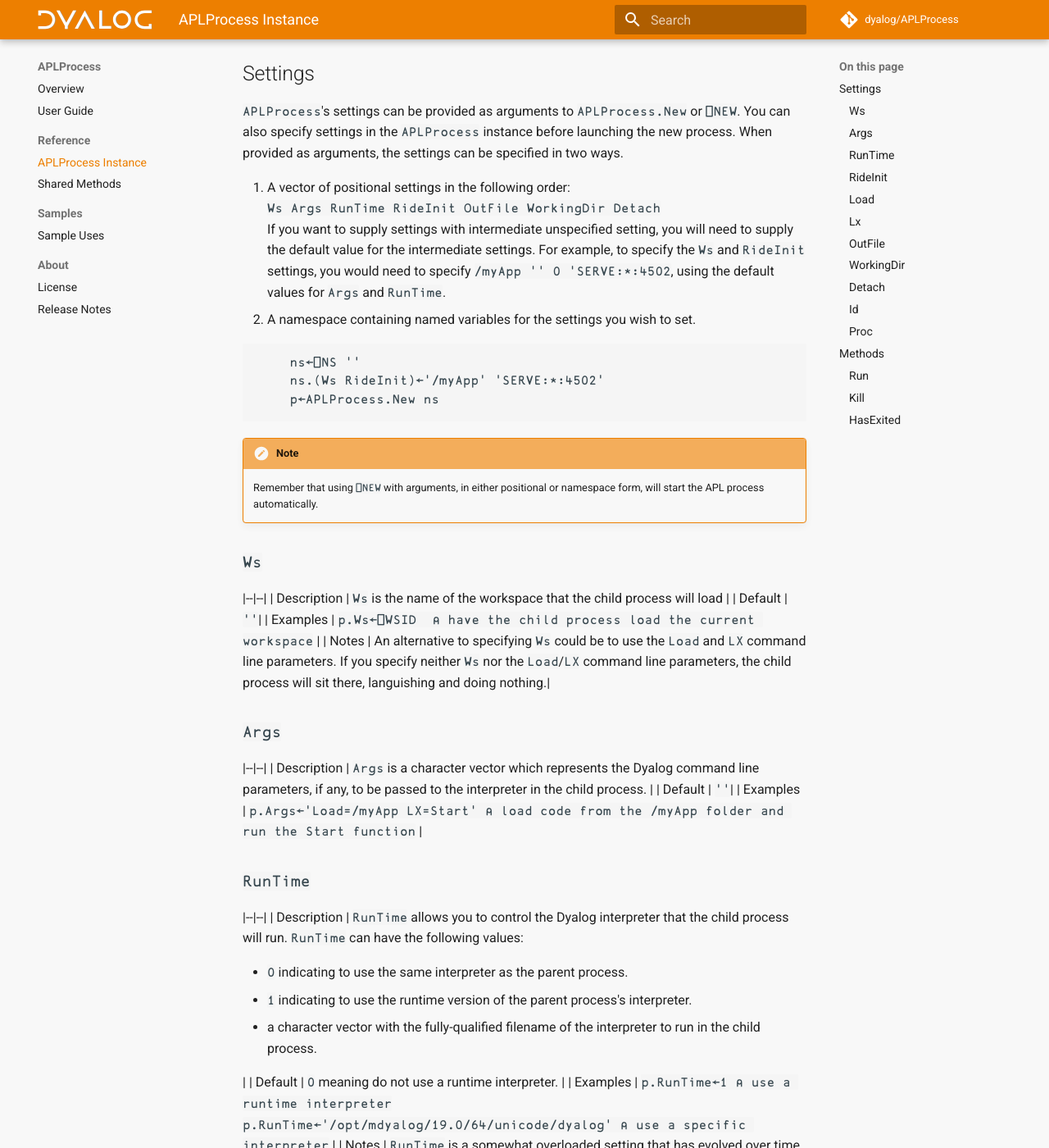
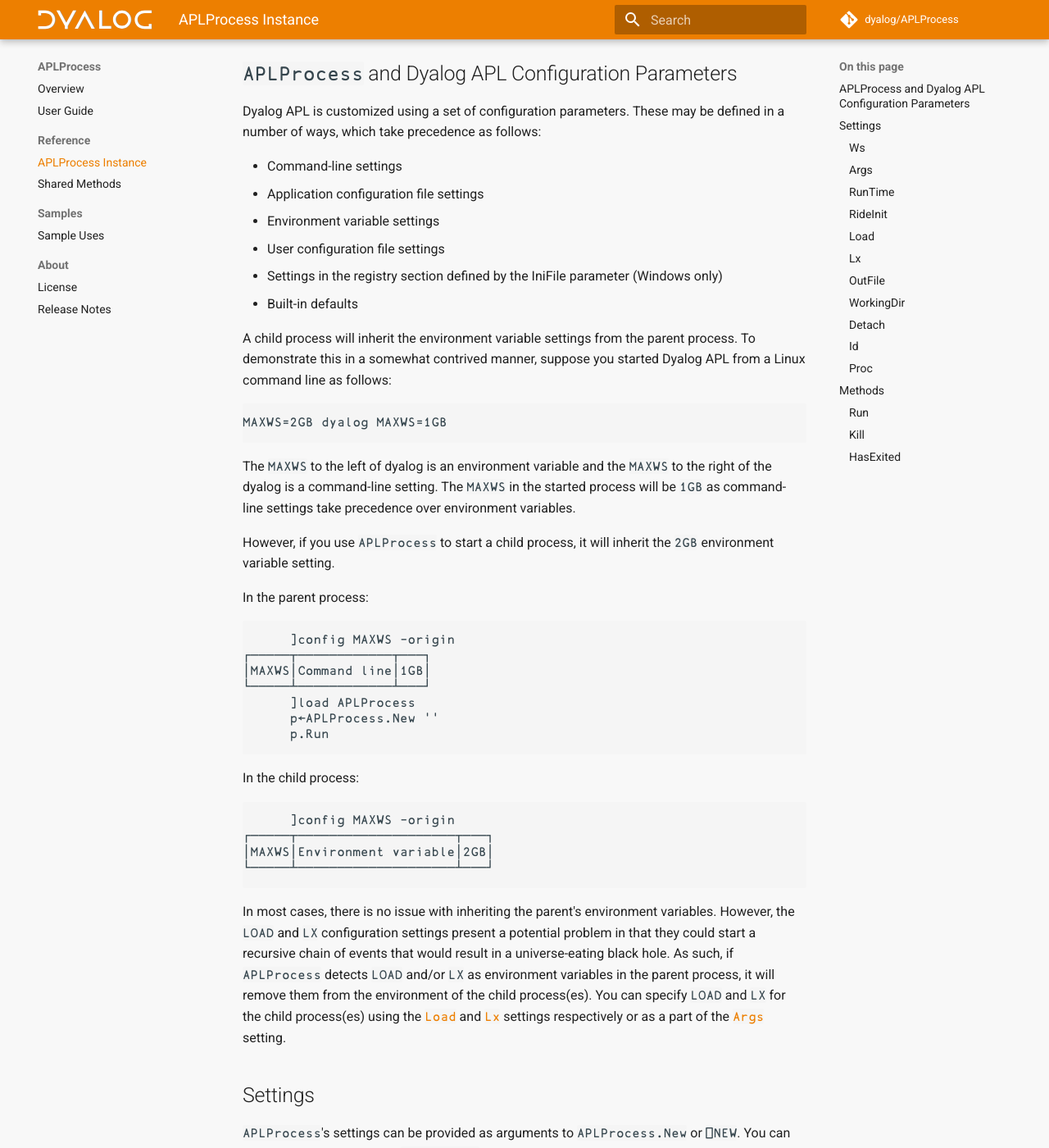
Before and after one commit to Dyalog/APLProcess, an MkDocs documentation site: the page built from docs/instance.md, in a window 1280 px wide and 1400 px high, scrolled down 199 px. Shown: the whole window at 82% size. Built offline with MkDocs 1.6.1 and Material for MkDocs 9.7.7, drawn with Linux system fonts in a browser that asks for light colours; comment, search, counter and statistics services are not loaded; the version menu is left out.

Commit message:
Readdress #3 (Issue with LOAD=)
This is a better treatment of the issue.

````diff
--- a/docs/instance.md
+++ b/docs/instance.md
@@ -1,4 +1,43 @@
 You create an instance of `APLProcess` using either `⎕NEW` or [`APLProcess.New`](shared-methods.md#new) as described in the [Creating and Starting APLProcess](./userguide.md#creating-and-starting-aplprocess).
+
+## `APLProcess` and Dyalog APL Configuration Parameters
+Dyalog APL is customized using a set of configuration parameters. These may be defined in a number of ways, which take precedence as follows:
+
+* Command-line settings
+* Application configuration file settings
+* Environment variable settings
+* User configuration file settings
+* Settings in the registry section defined by the IniFile parameter (Windows only)
+* Built-in defaults
+
+A child process will inherit the environment variable settings from the parent process. To demonstrate this in a somewhat contrived manner, suppose you started Dyalog APL from a Linux command line as follows:
+
+```APL
+MAXWS=2GB dyalog MAXWS=1GB
+```
+The `MAXWS` to the left of dyalog is an environment variable and the `MAXWS` to the right of the dyalog is a command-line setting. The `MAXWS` in the started process will be `1GB` as command-line settings take precedence over environment variables.
+
+However, if you use `APLProcess` to start a child process, it will inherit the `2GB` environment variable setting.
+
+In the parent process:
+```APL
+      ]config MAXWS -origin
+┌─────┬────────────┬───┐
+│MAXWS│Command line│1GB│
+└─────┴────────────┴───┘
+      ]load APLProcess
+      p←APLProcess.New ''
+      p.Run
+```
+In the child process:
+```APL
+      ]config MAXWS -origin
+┌─────┬────────────────────┬───┐
+│MAXWS│Environment variable│2GB│
+└─────┴────────────────────┴───┘
+```
+In most cases, there is no issue with inheriting the parent's environment
+variables. However, the `LOAD` and `LX` configuration settings present a potential problem in that they could start a recursive chain of events that would result in a universe-eating black hole. As such, if `APLProcess` detects `LOAD` and/or `LX` as environment variables in the parent process, it will remove them from the environment of the child process(es). You can specify `LOAD` and `LX` for the child process(es) using the [`Load`](#load) and [`Lx`](#lx) settings respectively or as a part of the [`Args`](#args) setting.
 
 ## Settings
 `APLProcess`'s settings can be provided as arguments to  `APLProcess.New` or `⎕NEW`. You can also specify settings in the `APLProcess` instance before launching the new process. When provided as arguments, the settings can be specified in two ways.
````
Also changed, not shown: 1 other file.
